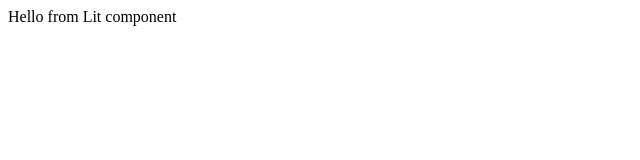
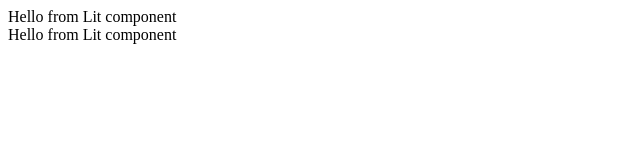
Before and after one commit to erpua/lit-course, a website with bundled scripts: page index.html in a window 1280 px wide. Shown: the whole page, without its empty margins (0-640 px from the left). Built offline with nearby package versions, Linux system fonts and the light colour scheme.

Commit message:
updated branch lesson_1

```diff
--- a/index.html
+++ b/index.html
@@ -8,6 +8,7 @@
 <body>
 
   <dw-message></dw-message>
+  <dw-message></dw-message>
   <script src="./index.js" type="module"></script>
 
 </body>
```
